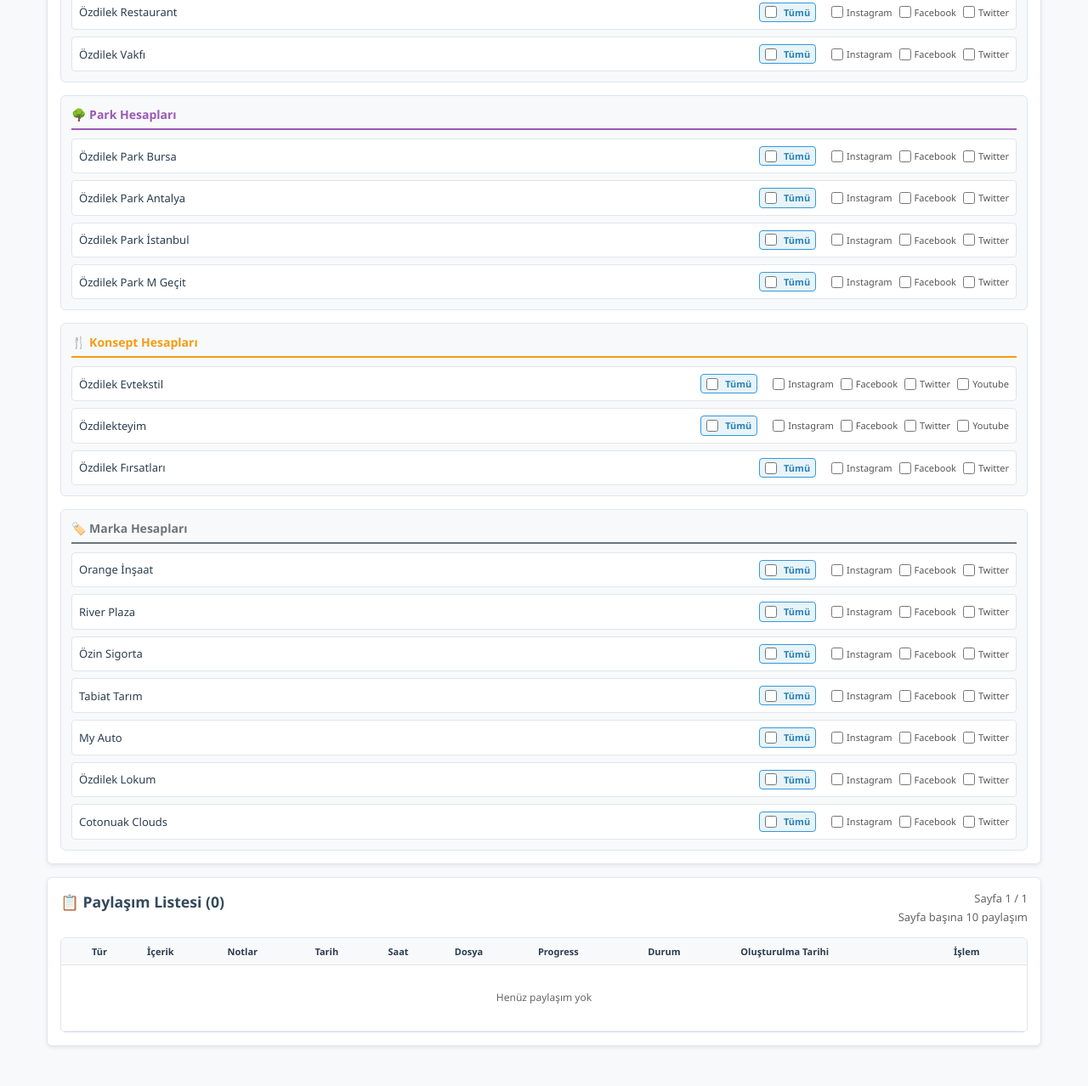
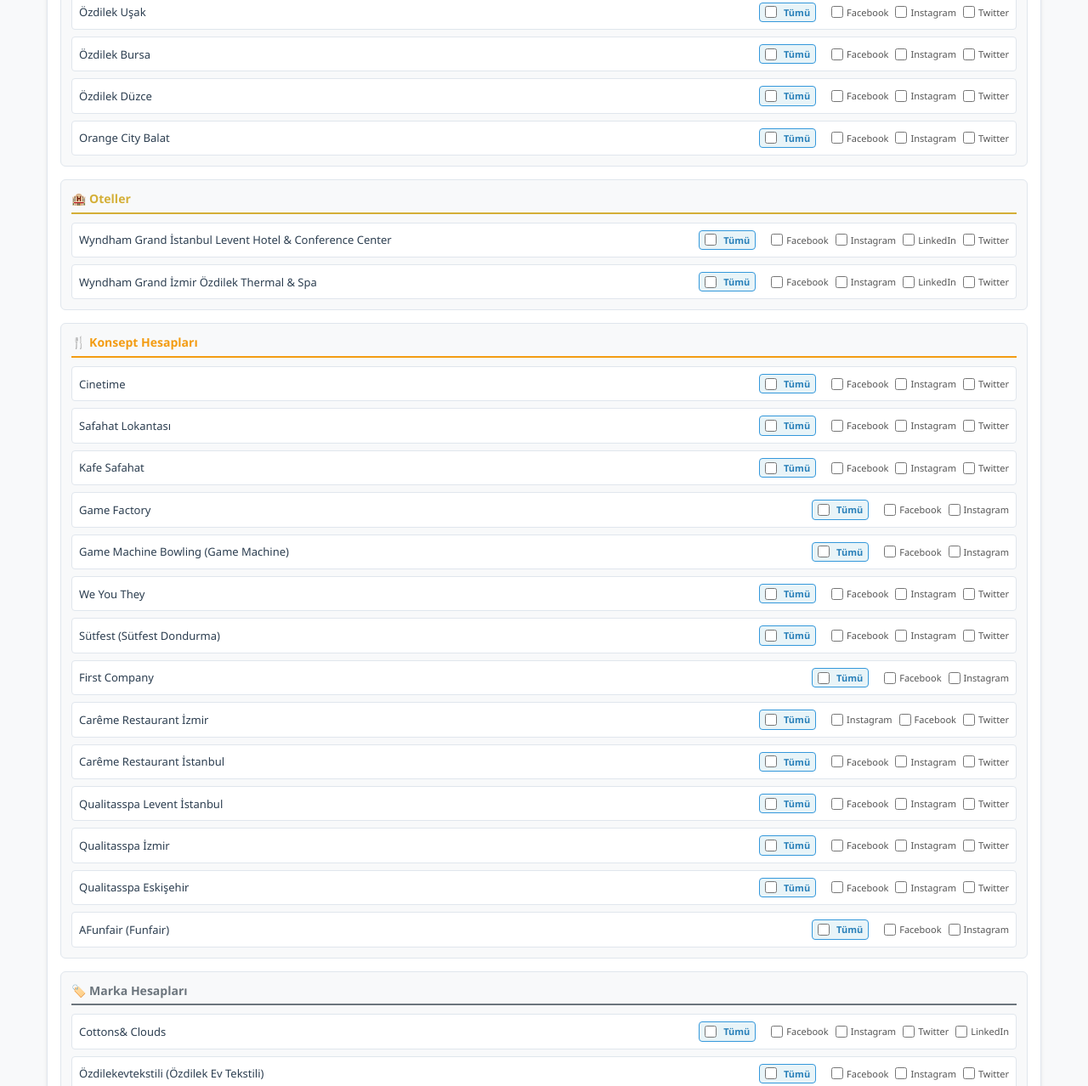
Before and after one commit to Temiralp/sosyal-medya-planlayici, a website: page public/index.html in a window 1280 px wide. Shown: the part 1494-2772 px from the top of the page at 85% size. Drawn offline with Linux system fonts and the light colour scheme; no server answers.

Commit message:
hesaplar eklendi.

```diff
--- a/public/index.html
+++ b/public/index.html
@@ -176,7 +176,7 @@
               class="btn btn-purple btn-sm"
               onclick="selectGroup('park')"
             >
-              🌳 Park Hesapları
+              🏨 Oteller
             </button>
             <button
               type="button"
@@ -209,9 +209,9 @@
             <div class="accounts-list" id="avmAccounts"></div>
           </div>
 
-          <!-- Park Hesapları -->
+          <!-- Oteller -->
           <div class="account-group">
-            <h3 class="group-title park-title">🌳 Park Hesapları</h3>
+            <h3 class="group-title park-title">🏨 Oteller</h3>
             <div class="accounts-list" id="parkAccounts"></div>
           </div>
 
--- a/public/script.js
+++ b/public/script.js
@@ -1,44 +1,144 @@
-// Hesap grupları
-// Hesap grupları
+// Hesap grupları ve platform bilgileri
 const accountGroups = {
   avm: [
+    "Özdilek AVM",
+    "ÖzdilekPark Bursa Nilüfer",
+    "ÖzdilekPark Antalya",
+    "ÖzdilekPark İstanbul",
+    "ÖzdilekPark M Geçit (Özdilek Geçit AVM)",
     "Özdilek İzmir",
     "Özdilek Eskişehir",
-    "Özdilek Afyon",
+    "Özdilek Afyonkarahisar (Özdilek Afyon AVM)",
     "Özdilek Yalova",
     "Özdilek Kocaeli",
     "Özdilek Bolu",
-    "Özdilek Nazım",
+    "Özdilek Manisa Turgutlu",
     "Özdilek Uşak",
     "Özdilek Bursa",
     "Özdilek Düzce",
-    "Özdilek Esenyurt",
-    "Özdilek ATM",
-    "Özdilek Restaurant",
-    "Özdilek Vakfı",
+    "Orange City Balat",
   ],
   park: [
-    "Özdilek Park Bursa",
-    "Özdilek Park Antalya",
-    "Özdilek Park İstanbul",
-    "Özdilek Park M Geçit",
+    "Wyndham Grand İstanbul Levent Hotel & Conference Center",
+    "Wyndham Grand İzmir Özdilek Thermal & Spa",
   ],
-  konsept: ["Özdilek Evtekstil", "Özdilekteyim", "Özdilek Fırsatları"],
+  konsept: [
+    "Cinetime",
+    "Safahat Lokantası",
+    "Kafe Safahat",
+    "Game Factory",
+    "Game Machine Bowling (Game Machine)",
+    "We You They",
+    "Sütfest (Sütfest Dondurma)",
+    "First Company",
+    "Carême Restaurant İzmir",
+    "Carême Restaurant İstanbul",
+    "Qualitasspa Levent İstanbul",
+    "Qualitasspa İzmir",
+    "Qualitasspa Eskişehir",
+    "AFunfair (Funfair)",
+  ],
   markalar: [
+    "Cottons& Clouds",
+    "Özdilekevtekstili (Özdilek Ev Tekstili)",
+    "Özdilek Fırsatları",
+    "Sadem",
+    "Finesuits",
+    "Shefame",
+    "Lavandi",
+    "Özdilek Vakfı",
     "Orange İnşaat",
-    "River Plaza",
-    "Özin Sigorta",
+    "River Plaza (River Plaza İstanbul)",
+    "Özlü Sigorta",
     "Tabiat Tarım",
     "My Auto",
     "Özdilek Lokum",
-    "Cotonuak Clouds",
   ],
 };
 
-const platforms = ["Instagram", "Facebook", "Twitter", "Youtube"];
-
-// Sadece bu hesapların YouTube'u var
-const accountsWithYoutube = ["Özdilek Evtekstil", "Özdilekteyim"];
+// Her hesabın sahip olduğu platformlar
+const accountPlatforms = {
+  // AVM Grubu
+  "Özdilek AVM": ["Facebook", "Instagram", "Twitter"],
+  "ÖzdilekPark Bursa Nilüfer": ["Facebook", "Instagram", "Twitter"],
+  "ÖzdilekPark Antalya": ["Facebook", "Instagram", "Twitter"],
+  "ÖzdilekPark İstanbul": ["Facebook", "Instagram", "Twitter"],
+  "ÖzdilekPark M Geçit (Özdilek Geçit AVM)": [
+    "Facebook",
+    "Instagram",
+    "Twitter",
+  ],
+  "Özdilek İzmir": ["Facebook", "Instagram", "Twitter"],
+  "Özdilek Eskişehir": ["Facebook", "Instagram", "Twitter"],
+  "Özdilek Afyonkarahisar (Özdilek Afyon AVM)": [
+    "Facebook",
+    "Instagram",
+    "Twitter",
+  ],
+  "Özdilek Yalova": ["Facebook", "Instagram", "Twitter"],
+  "Özdilek Kocaeli": ["Facebook", "Instagram", "Twitter"],
+  "Özdilek Bolu": ["Facebook", "Instagram", "Twitter"],
+  "Özdilek Manisa Turgutlu": ["Facebook", "Instagram", "Twitter"],
+  "Özdilek Uşak": ["Facebook", "Instagram", "Twitter"],
+  "Özdilek Bursa": ["Facebook", "Instagram", "Twitter"],
+  "Özdilek Düzce": ["Facebook", "Instagram", "Twitter"],
+  "Orange City Balat": ["Facebook", "Instagram", "Twitter"],
+
+  // Park/Otel Grubu
+  "Wyndham Grand İstanbul Levent Hotel & Conference Center": [
+    "Facebook",
+    "Instagram",
+    "LinkedIn",
+    "Twitter",
+  ],
+  "Wyndham Grand İzmir Özdilek Thermal & Spa": [
+    "Facebook",
+    "Instagram",
+    "LinkedIn",
+    "Twitter",
+  ],
+
+  // Konsept Grubu
+  Cinetime: ["Facebook", "Instagram", "Twitter"],
+  "Safahat Lokantası": ["Facebook", "Instagram", "Twitter"],
+  "Kafe Safahat": ["Facebook", "Instagram", "Twitter"],
+  "Game Factory": ["Facebook", "Instagram"],
+  "Game Machine Bowling (Game Machine)": ["Facebook", "Instagram"],
+  "We You They": ["Facebook", "Instagram", "Twitter"],
+  "Sütfest (Sütfest Dondurma)": ["Facebook", "Instagram", "Twitter"],
+  "First Company": ["Facebook", "Instagram"],
+  "Carême Restaurant İzmir": ["Instagram", "Facebook", "Twitter"],
+  "Carême Restaurant İstanbul": ["Facebook", "Instagram", "Twitter"],
+  "Qualitasspa Levent İstanbul": ["Facebook", "Instagram", "Twitter"],
+  "Qualitasspa İzmir": ["Facebook", "Instagram", "Twitter"],
+  "Qualitasspa Eskişehir": ["Facebook", "Instagram", "Twitter"],
+  "AFunfair (Funfair)": ["Facebook", "Instagram"],
+
+  // Markalar Grubu
+  "Cottons& Clouds": ["Facebook", "Instagram", "Twitter", "LinkedIn"],
+  "Özdilekevtekstili (Özdilek Ev Tekstili)": [
+    "Facebook",
+    "Instagram",
+    "Twitter",
+  ],
+  "Özdilek Fırsatları": ["Facebook", "Instagram"],
+  Sadem: ["Facebook", "Instagram", "Twitter"],
+  Finesuits: ["Facebook", "Instagram"],
+  Shefame: ["Facebook", "Instagram"],
+  Lavandi: ["Facebook", "Instagram"],
+  "Özdilek Vakfı": ["Facebook", "Instagram", "Twitter"],
+  "Orange İnşaat": ["Facebook", "Instagram", "Twitter"],
+  "River Plaza (River Plaza İstanbul)": ["Facebook"],
+  "Özlü Sigorta": ["Facebook", "Instagram", "Twitter"],
+  "Tabiat Tarım": ["Facebook", "Instagram", "Twitter"],
+  "My Auto": ["Facebook", "Instagram"],
+  "Özdilek Lokum": ["Facebook", "Instagram"],
+};
+
+const platforms = ["Instagram", "Facebook", "Twitter", "LinkedIn"];
+
+// Sadece bu hesapların YouTube'u var (şu an için boş, gerektiğinde eklenebilir)
+const accountsWithYoutube = [];
 
 let selectedAccounts = [];
 
@@ -226,13 +326,10 @@
   selectAllDiv.appendChild(selectAllLabel);
   platformsDiv.appendChild(selectAllDiv);
 
-  // Platform checkbox'larını ekle
-  platforms.forEach((platform) => {
-    // Eğer platform YouTube ise ve bu hesabın YouTube'u yoksa, atla
-    if (platform === "Youtube" && !accountsWithYoutube.includes(account)) {
-      return;
-    }
-
+  // Platform checkbox'larını ekle - sadece bu hesabın sahip olduğu platformlar
+  const accountAvailablePlatforms = accountPlatforms[account] || [];
+
+  accountAvailablePlatforms.forEach((platform) => {
     const checkboxDiv = document.createElement("div");
     checkboxDiv.className = "platform-checkbox";
 
@@ -262,13 +359,11 @@
 function handleSelectAllForAccount(event, account) {
   const isChecked = event.target.checked;
 
+  // O hesabın sahip olduğu platformları al
+  const accountAvailablePlatforms = accountPlatforms[account] || [];
+
   // O hesabın tüm platform checkbox'larını seç/seçme
-  platforms.forEach((platform) => {
-    // Eğer platform YouTube ise ve bu hesabın YouTube'u yoksa, atla
-    if (platform === "Youtube" && !accountsWithYoutube.includes(account)) {
-      return;
-    }
-
+  accountAvailablePlatforms.forEach((platform) => {
     const platformCheckbox = document.getElementById(`${account}-${platform}`);
     if (platformCheckbox) {
       platformCheckbox.checked = isChecked;
@@ -285,15 +380,11 @@
   const selectAllCheckbox = document.getElementById(`${account}-selectAll`);
   if (!selectAllCheckbox) return;
 
+  // O hesabın sahip olduğu platformları al
+  const accountAvailablePlatforms = accountPlatforms[account] || [];
+
   // O hesabın mevcut platform checkbox'larının durumunu kontrol et
-  const platformCheckboxes = platforms
-    .filter((platform) => {
-      // Eğer platform YouTube ise ve bu hesabın YouTube'u yoksa, dahil etme
-      if (platform === "Youtube" && !accountsWithYoutube.includes(account)) {
-        return false;
-      }
-      return true;
-    })
+  const platformCheckboxes = accountAvailablePlatforms
     .map((platform) => document.getElementById(`${account}-${platform}`))
     .filter((cb) => cb !== null);
 
@@ -322,13 +413,11 @@
     (accountKey) => !accountKey.startsWith(`${account}-`)
   );
 
+  // O hesabın sahip olduğu platformları al
+  const accountAvailablePlatforms = accountPlatforms[account] || [];
+
   // Seçili platformları yeniden ekle
-  platforms.forEach((platform) => {
-    // Eğer platform YouTube ise ve bu hesabın YouTube'u yoksa, atla
-    if (platform === "Youtube" && !accountsWithYoutube.includes(account)) {
-      return;
-    }
-
+  accountAvailablePlatforms.forEach((platform) => {
     const checkbox = document.getElementById(`${account}-${platform}`);
     if (checkbox && checkbox.checked) {
       selectedAccounts.push(`${account}-${platform}`);
@@ -369,12 +458,10 @@
   Object.values(accountGroups)
     .flat()
     .forEach((account) => {
-      platforms.forEach((platform) => {
-        // Eğer platform YouTube ise ve bu hesabın YouTube'u yoksa, atla
-        if (platform === "Youtube" && !accountsWithYoutube.includes(account)) {
-          return;
-        }
-
+      // O hesabın sahip olduğu platformları al
+      const accountAvailablePlatforms = accountPlatforms[account] || [];
+
+      accountAvailablePlatforms.forEach((platform) => {
         const accountKey = `${account}-${platform}`;
         selectedAccounts.push(accountKey);
         const checkbox = document.getElementById(accountKey);
@@ -397,7 +484,10 @@
   Object.values(accountGroups)
     .flat()
     .forEach((account) => {
-      platforms.forEach((platform) => {
+      // O hesabın sahip olduğu platformları al
+      const accountAvailablePlatforms = accountPlatforms[account] || [];
+
+      accountAvailablePlatforms.forEach((platform) => {
         const checkbox = document.getElementById(`${account}-${platform}`);
         if (checkbox) checkbox.checked = false;
       });
@@ -417,12 +507,10 @@
   if (!accountGroups[groupKey]) return;
 
   accountGroups[groupKey].forEach((account) => {
-    platforms.forEach((platform) => {
-      // Eğer platform YouTube ise ve bu hesabın YouTube'u yoksa, atla
-      if (platform === "Youtube" && !accountsWithYoutube.includes(account)) {
-        return;
-      }
-
+    // O hesabın sahip olduğu platformları al
+    const accountAvailablePlatforms = accountPlatforms[account] || [];
+
+    accountAvailablePlatforms.forEach((platform) => {
       const accountKey = `${account}-${platform}`;
       if (!selectedAccounts.includes(accountKey)) {
         selectedAccounts.push(accountKey);
@@ -695,7 +783,7 @@
     // Send request
     xhr.open("POST", "/api/posts");
     xhr.timeout = 600000;
-    xhr.ontimeout = function() {
+    xhr.ontimeout = function () {
       progressContainer.style.display = "none";
       resetSubmitButton();
     };
--- a/public/style.css
+++ b/public/style.css
@@ -489,8 +489,8 @@
   border-color: #3498db;
 }
 .park-title {
-  color: #9b59b6;
-  border-color: #9b59b6;
+  color: #d4af37;
+  border-color: #d4af37;
 }
 .konsept-title {
   color: #f39c12;
```
